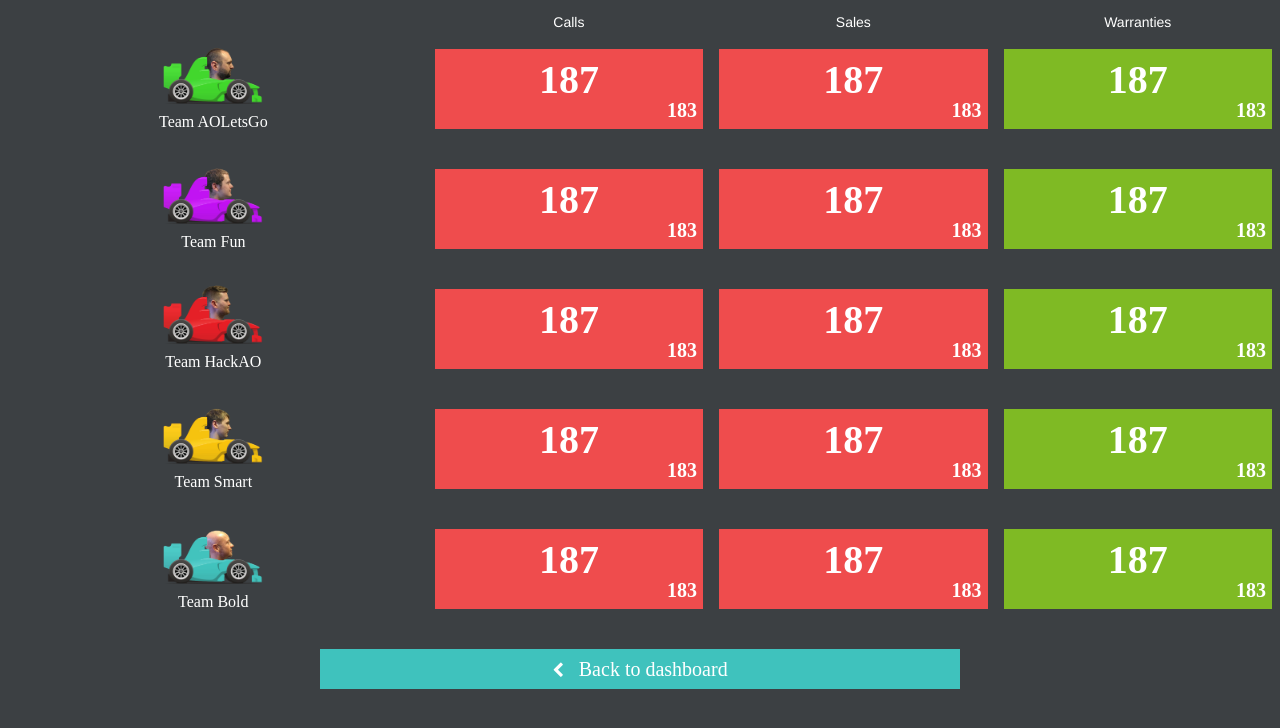
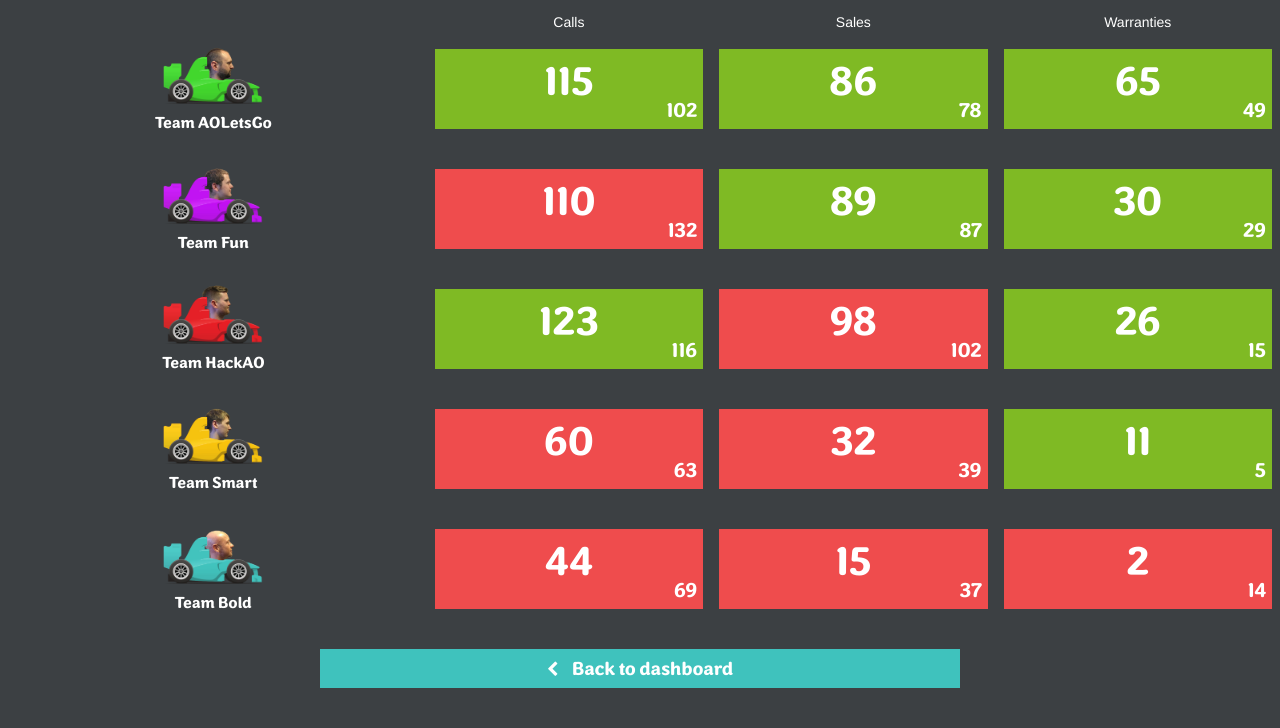
Before and after one commit to MikeDigitize/HackStreetBoys, a website: page public/leaderboard.html in a window 1280 px wide. Drawn offline with Linux system fonts and the light colour scheme.

Commit message:
autoupdate faster

```diff
--- a/public/leaderboard.html
+++ b/public/leaderboard.html
@@ -32,24 +32,24 @@
 
                 <div class="row daySales ">
                     <div class="col-xs-4 ">
-                        <div class="col-xs-12 red ">
-                            <div class="col-xs-12 largeNumber ">187</div>
-                            <div class="col-xs-12 smallNumber ">183</div>
+                        <div class="col-xs-12 green ">
+                            <div class="col-xs-12 largeNumber ">115</div>
+                            <div class="col-xs-12 smallNumber ">102</div>
                         </div>
 
                     </div>
                     <div class="col-xs-4 ">
-                        <div class="col-xs-12 red ">
+                        <div class="col-xs-12 green ">
 
-                            <div class="col-xs-12 largeNumber ">187</div>
-                            <div class="col-xs-12 smallNumber ">183</div>
+                            <div class="col-xs-12 largeNumber ">86</div>
+                            <div class="col-xs-12 smallNumber ">78</div>
                         </div>
                     </div>
                     <div class="col-xs-4 ">
                         <div class="col-xs-12 green ">
 
-                            <div class="col-xs-12 largeNumber ">187</div>
-                            <div class="col-xs-12 smallNumber ">183</div>
+                            <div class="col-xs-12 largeNumber ">65</div>
+                            <div class="col-xs-12 smallNumber ">49</div>
                         </div>
                     </div>
                 </div>
@@ -65,23 +65,23 @@
                 <div class="row daySales ">
                     <div class="col-xs-4 ">
                         <div class="col-xs-12 red ">
-                            <div class="col-xs-12 largeNumber ">187</div>
-                            <div class="col-xs-12 smallNumber ">183</div>
+                            <div class="col-xs-12 largeNumber ">110</div>
+                            <div class="col-xs-12 smallNumber ">132</div>
                         </div>
 
                     </div>
                     <div class="col-xs-4 ">
-                        <div class="col-xs-12 red ">
+                        <div class="col-xs-12 green ">
 
-                            <div class="col-xs-12 largeNumber ">187</div>
-                            <div class="col-xs-12 smallNumber ">183</div>
+                            <div class="col-xs-12 largeNumber ">89</div>
+                            <div class="col-xs-12 smallNumber ">87</div>
                         </div>
                     </div>
                     <div class="col-xs-4 ">
                         <div class="col-xs-12 green ">
 
-                            <div class="col-xs-12 largeNumber ">187</div>
-                            <div class="col-xs-12 smallNumber ">183</div>
+                            <div class="col-xs-12 largeNumber ">30</div>
+                            <div class="col-xs-12 smallNumber ">29</div>
                         </div>
                     </div>
                 </div>
@@ -96,24 +96,24 @@
             <div class="col-xs-8 ">
                 <div class="row daySales ">
                     <div class="col-xs-4 ">
-                        <div class="col-xs-12 red ">
-                            <div class="col-xs-12 largeNumber ">187</div>
-                            <div class="col-xs-12 smallNumber ">183</div>
+                        <div class="col-xs-12 green ">
+                            <div class="col-xs-12 largeNumber ">123</div>
+                            <div class="col-xs-12 smallNumber ">116</div>
                         </div>
 
                     </div>
                     <div class="col-xs-4 ">
                         <div class="col-xs-12 red ">
 
-                            <div class="col-xs-12 largeNumber ">187</div>
-                            <div class="col-xs-12 smallNumber ">183</div>
+                            <div class="col-xs-12 largeNumber ">98</div>
+                            <div class="col-xs-12 smallNumber ">102</div>
                         </div>
                     </div>
                     <div class="col-xs-4 ">
                         <div class="col-xs-12 green ">
 
-                            <div class="col-xs-12 largeNumber ">187</div>
-                            <div class="col-xs-12 smallNumber ">183</div>
+                            <div class="col-xs-12 largeNumber ">26</div>
+                            <div class="col-xs-12 smallNumber ">15</div>
                         </div>
                     </div>
                 </div>
@@ -129,23 +129,23 @@
                 <div class="row daySales ">
                     <div class="col-xs-4 ">
                         <div class="col-xs-12 red ">
-                            <div class="col-xs-12 largeNumber ">187</div>
-                            <div class="col-xs-12 smallNumber ">183</div>
+                            <div class="col-xs-12 largeNumber ">60</div>
+                            <div class="col-xs-12 smallNumber ">63</div>
                         </div>
 
                     </div>
                     <div class="col-xs-4 ">
                         <div class="col-xs-12 red ">
 
-                            <div class="col-xs-12 largeNumber ">187</div>
-                            <div class="col-xs-12 smallNumber ">183</div>
+                            <div class="col-xs-12 largeNumber ">32</div>
+                            <div class="col-xs-12 smallNumber ">39</div>
                         </div>
                     </div>
                     <div class="col-xs-4 ">
                         <div class="col-xs-12 green ">
 
-                            <div class="col-xs-12 largeNumber ">187</div>
-                            <div class="col-xs-12 smallNumber ">183</div>
+                            <div class="col-xs-12 largeNumber ">11</div>
+                            <div class="col-xs-12 smallNumber ">5</div>
                         </div>
                     </div>
                 </div>
@@ -161,23 +161,23 @@
                 <div class="row daySales ">
                     <div class="col-xs-4 ">
                         <div class="col-xs-12 red ">
-                            <div class="col-xs-12 largeNumber ">187</div>
-                            <div class="col-xs-12 smallNumber ">183</div>
+                            <div class="col-xs-12 largeNumber ">44</div>
+                            <div class="col-xs-12 smallNumber ">69</div>
                         </div>
 
                     </div>
                     <div class="col-xs-4 ">
                         <div class="col-xs-12 red ">
 
-                            <div class="col-xs-12 largeNumber ">187</div>
-                            <div class="col-xs-12 smallNumber ">183</div>
+                            <div class="col-xs-12 largeNumber ">15</div>
+                            <div class="col-xs-12 smallNumber ">37</div>
                         </div>
                     </div>
                     <div class="col-xs-4 ">
-                        <div class="col-xs-12 green ">
+                        <div class="col-xs-12 red ">
 
-                            <div class="col-xs-12 largeNumber ">187</div>
-                            <div class="col-xs-12 smallNumber ">183</div>
+                            <div class="col-xs-12 largeNumber ">2</div>
+                            <div class="col-xs-12 smallNumber ">14</div>
                         </div>
                     </div>
                 </div>
```
Also changed, not shown: app.html (+2 -2 lines), js/auto-update-dash.js (+21 -17 lines), public/app.html (+7 -2 lines), public/css/styles.css, public/js/root.min.js.
